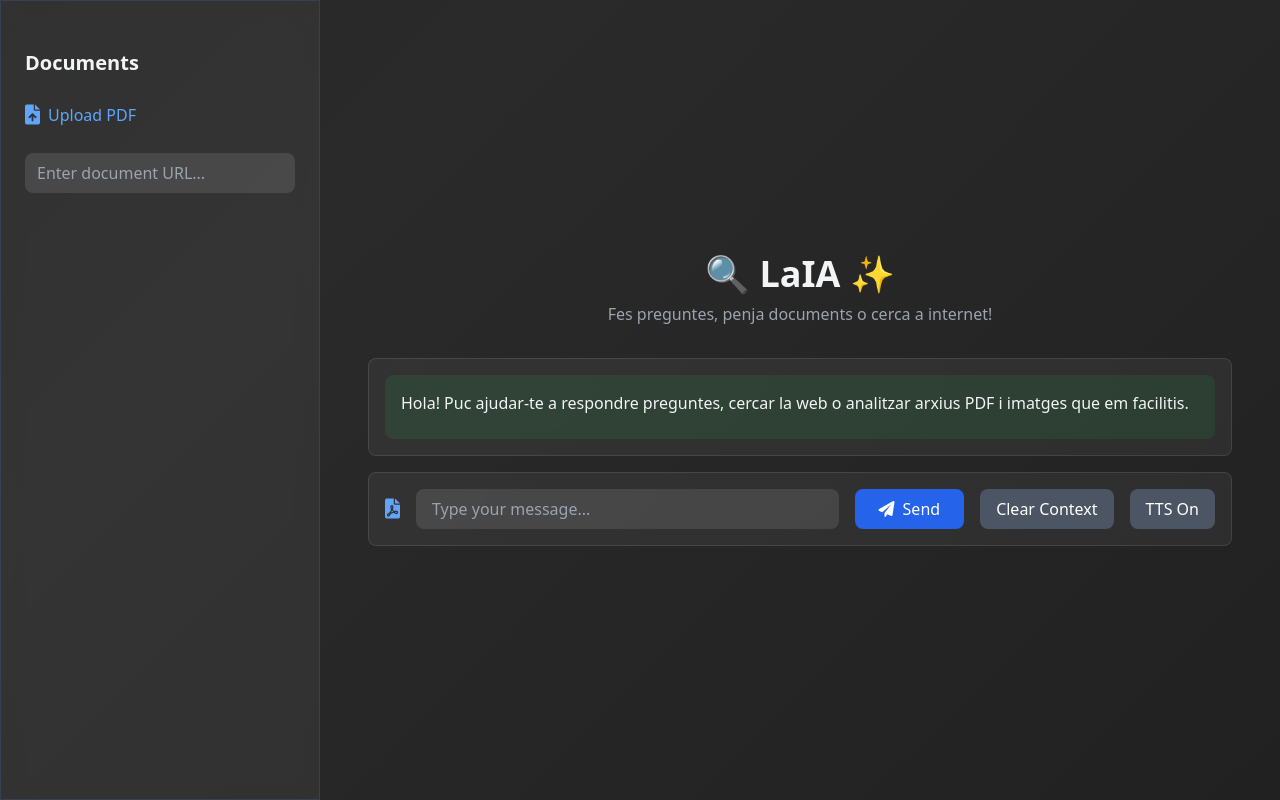
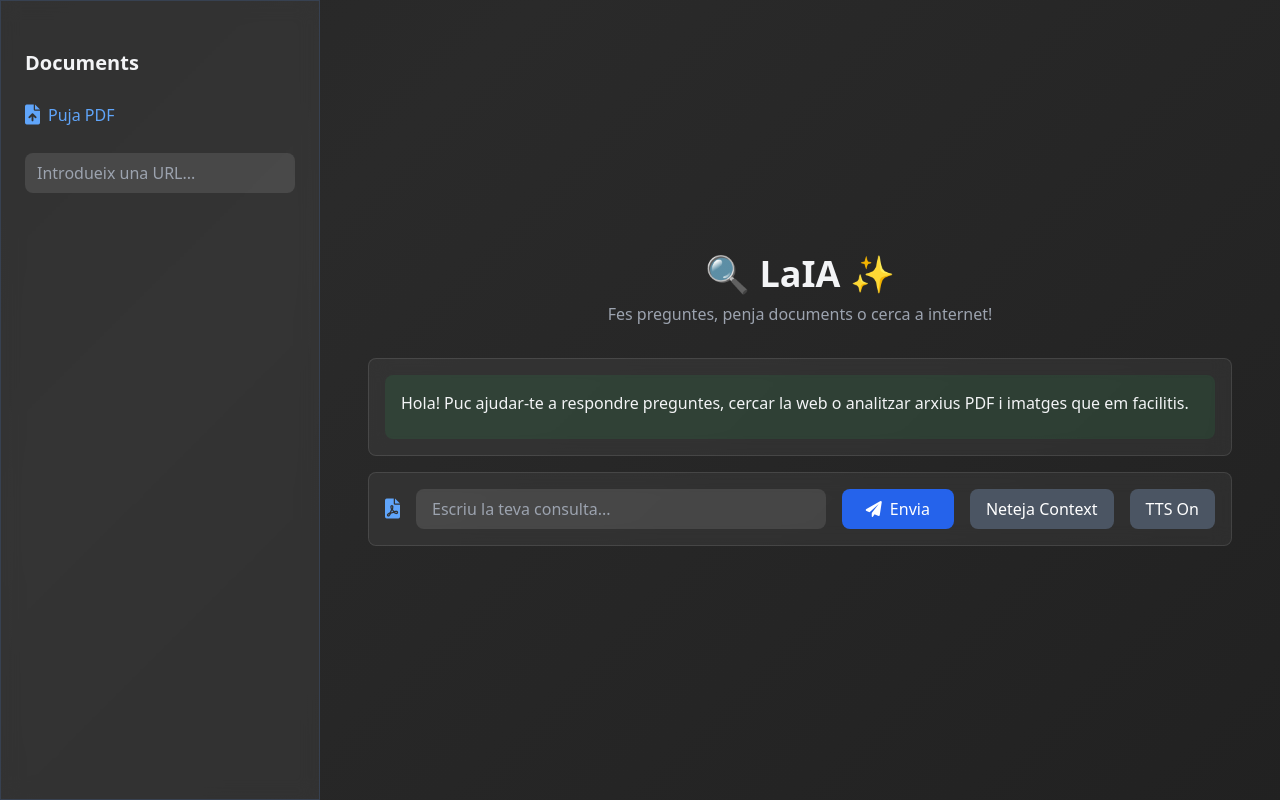
Before and after one commit to pauhidalgoo/LaIA, a Flask app: page / in a window 1280 px wide. Run offline with Flask 3, Linux system fonts and the light colour scheme; data that the repository does not hold is empty; some libraries are stand-ins or nearby versions.

Commit message:
ADD catalan translating

```diff
--- a/app.py
+++ b/app.py
@@ -170,7 +170,7 @@ def chat():
         print(message)
 
         # Placeholder/Loading message
-        processing_message = session.add_message('assistant', "Thinking...")
+        processing_message = session.add_message('assistant', "Buscant...")
         update_chat_async(session_id, session.messages)
 
 
--- a/templates/index.html
+++ b/templates/index.html
@@ -171,7 +171,7 @@
                 <label class="cursor-pointer flex items-center gap-2 text-blue-400 hover:text-blue-300 transition-colors duration-200" id = "pdfInput">
                     <input type="file" id="fileInput1" class="hidden" accept=".pdf,image/*">
                     <i class="fas fa-file-upload text-xl"></i>
-                    <span>Upload PDF</span>
+                    <span>Puja PDF</span>
                 </label>
             </div>
 
@@ -180,7 +180,7 @@
                 <input type="url"
                        id="urlInput"
                        class="w-full px-3 py-2 rounded-lg bg-white/10 border-0 focus:ring-2 focus:ring-blue-500 outline-none"
-                       placeholder="Enter document URL...">
+                       placeholder="Introdueix una URL...">
             </div>
 
             <!-- Document List -->
@@ -216,14 +216,14 @@
                         <input type="text"
                                id="messageInput"
                                class="flex-1 px-4 py-2 rounded-lg bg-white/10 border-0 focus:ring-2 focus:ring-blue-500 outline-none"
-                               placeholder="Type your message...">
+                               placeholder="Escriu la teva consulta...">
 
                         <button id="sendButton"
                                 class="px-6 py-2 bg-blue-600 text-white rounded-lg hover:bg-blue-700 transition-colors duration-200 flex items-center gap-2">
                             <i class="fas fa-paper-plane"></i>
-                            Send
+                            Envia
                         </button>
-                        <button id="clearContextButton" class="px-4 py-2 bg-gray-600 text-white rounded-lg hover:bg-gray-700 transition-colors duration-200">Clear Context</button>
+                        <button id="clearContextButton" class="px-4 py-2 bg-gray-600 text-white rounded-lg hover:bg-gray-700 transition-colors duration-200">Neteja Context</button>
                         <button id="ttsToggleButton" class="px-4 py-2 bg-gray-600 text-white rounded-lg hover:bg-gray-700 transition-colors duration-200">TTS On</button>
                     </div>
                 </div>
```
